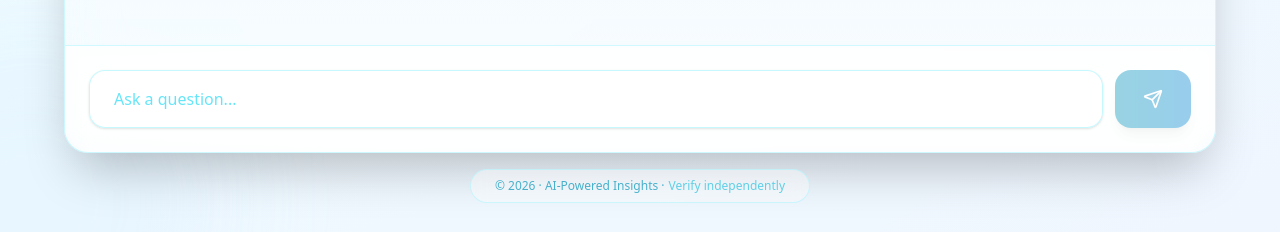
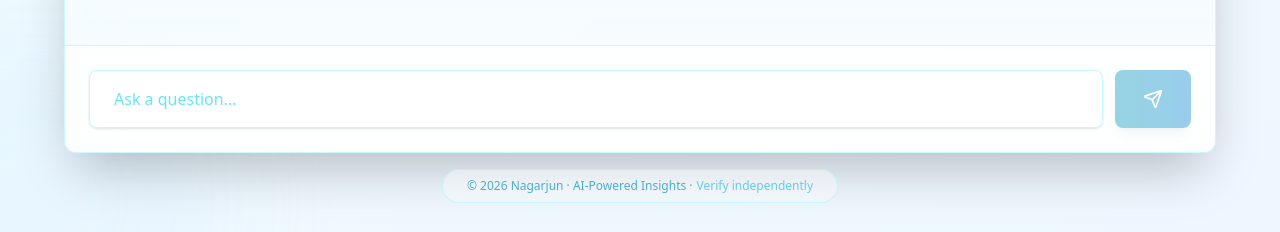
Before and after one commit to nagarjunr/genai_at_scale_production-twin-app, a Next.js app in the folder frontend/: page / in a window 1280 px wide. Shown: the part 565-797 px from the top of the page. Built offline with nearby package versions, Linux system fonts and the light colour scheme.

Commit message:
UI touchups

```diff
--- a/frontend/app/page.tsx
+++ b/frontend/app/page.tsx
@@ -20,7 +20,7 @@ export default function Home() {
           <footer className="text-center">
             <div className="inline-block bg-white/40 backdrop-blur-sm rounded-full px-6 py-2 border border-cyan-200/50">
               <p className="text-xs text-cyan-600/70">
-                &copy; {new Date().getFullYear()} · AI-Powered Insights ·
+                &copy; {new Date().getFullYear()} Nagarjun · AI-Powered Insights ·
                 <span className="text-cyan-500/60 ml-1">Verify independently</span>
               </p>
             </div>
--- a/frontend/components/twin.tsx
+++ b/frontend/components/twin.tsx
@@ -91,7 +91,7 @@ export default function Twin() {
     };
 
     return (
-        <div className="flex flex-col h-full bg-white/60 backdrop-blur-xl rounded-3xl shadow-2xl border border-cyan-200/50 overflow-hidden">
+        <div className="flex flex-col h-full bg-white/60 backdrop-blur-xl rounded-xl shadow-2xl border border-cyan-200/50 overflow-hidden">
             {/* Elegant Header */}
             <div className="relative bg-gradient-to-r from-cyan-600 via-sky-500 to-cyan-600 text-white p-5 md:p-6">
                 <div className="absolute inset-0 bg-white/5 backdrop-blur-sm" />
@@ -138,7 +138,7 @@ export default function Twin() {
                         )}
 
                         <div
-                            className={`max-w-[75%] md:max-w-[80%] rounded-3xl p-4 md:p-5 shadow-lg transition-all hover:shadow-xl ${
+                            className={`max-w-[75%] md:max-w-[80%] rounded-xl p-4 md:p-5 shadow-lg transition-all hover:shadow-xl ${
                                 message.role === 'user'
                                     ? 'bg-gradient-to-br from-cyan-600 to-sky-600 text-white'
                                     : 'bg-white/90 backdrop-blur-sm border border-cyan-100/50 text-gray-800'
@@ -156,7 +156,7 @@ export default function Twin() {
 
                         {message.role === 'user' && (
                             <div className="flex-shrink-0">
-                                <div className="w-9 h-9 md:w-11 md:h-11 bg-gradient-to-br from-cyan-400 to-sky-400 rounded-2xl flex items-center justify-center shadow-lg ring-2 ring-cyan-200/50">
+                                <div className="w-9 h-9 md:w-11 md:h-11 bg-gradient-to-br from-cyan-400 to-sky-400 rounded-full flex items-center justify-center shadow-lg ring-2 ring-cyan-200/50">
                                     <User className="w-5 h-5 md:w-6 md:h-6 text-white" />
                                 </div>
                             </div>
@@ -171,7 +171,7 @@ export default function Twin() {
                                 <img src="/avatar.jpeg" alt="Assistant" className="w-full h-full object-cover" />
                             </div>
                         </div>
-                        <div className="bg-white/90 backdrop-blur-sm border border-cyan-100/50 rounded-3xl p-4 md:p-5 shadow-lg">
+                        <div className="bg-white/90 backdrop-blur-sm border border-cyan-100/50 rounded-xl p-4 md:p-5 shadow-lg">
                             <div className="flex space-x-2">
                                 <div className="w-2.5 h-2.5 bg-gradient-to-r from-cyan-500 to-sky-500 rounded-full animate-bounce" />
                                 <div className="w-2.5 h-2.5 bg-gradient-to-r from-sky-500 to-cyan-500 rounded-full animate-bounce delay-100" />
@@ -193,13 +193,13 @@ export default function Twin() {
                         onChange={(e) => setInput(e.target.value)}
                         onKeyDown={handleKeyPress}
                         placeholder="Ask a question..."
-                        className="flex-1 px-5 md:px-6 py-3 md:py-4 border border-cyan-200/60 rounded-2xl focus:outline-none focus:ring-2 focus:ring-cyan-400/50 focus:border-cyan-400 text-gray-800 bg-white/80 placeholder-cyan-400/60 text-sm md:text-base shadow-sm transition-all"
+                        className="flex-1 px-5 md:px-6 py-3 md:py-4 border border-cyan-200/60 rounded-lg focus:outline-none focus:ring-2 focus:ring-cyan-400/50 focus:border-cyan-400 text-gray-800 bg-white/80 placeholder-cyan-400/60 text-sm md:text-base shadow-sm transition-all"
                         disabled={isLoading}
                     />
                     <button
                         onClick={sendMessage}
                         disabled={!input.trim() || isLoading}
-                        className="px-5 md:px-7 py-3 md:py-4 bg-gradient-to-r from-cyan-600 to-sky-600 text-white rounded-2xl hover:from-cyan-700 hover:to-sky-700 focus:outline-none focus:ring-2 focus:ring-cyan-400/50 disabled:opacity-40 disabled:cursor-not-allowed transition-all shadow-lg hover:shadow-xl hover:scale-105 active:scale-95"
+                        className="px-5 md:px-7 py-3 md:py-4 bg-gradient-to-r from-cyan-600 to-sky-600 text-white rounded-lg hover:from-cyan-700 hover:to-sky-700 focus:outline-none focus:ring-2 focus:ring-cyan-400/50 disabled:opacity-40 disabled:cursor-not-allowed transition-all shadow-lg hover:shadow-xl hover:scale-105 active:scale-95"
                     >
                         <Send className="w-5 h-5" />
                     </button>
```
Also changed, not shown: 1 other file (tests, documents, lock files or other folders).
